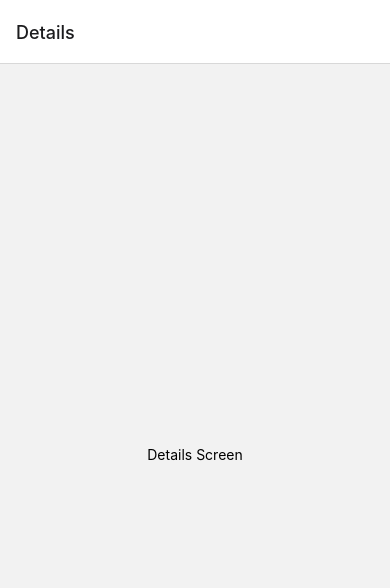
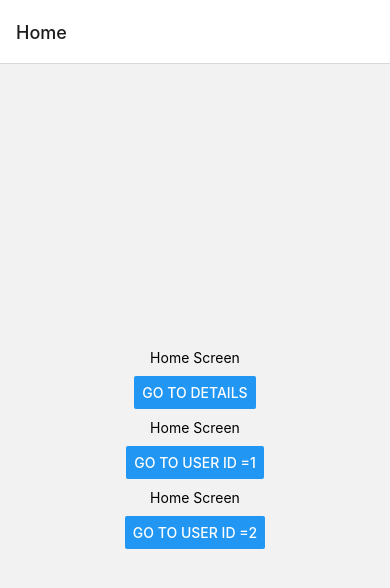
Before and after one commit to buihieus/react-native, a React Native app: screen / in a window 390 px wide. Shown: the top 588 px of the page. Built offline with nearby package versions, Linux system fonts and the light colour scheme.

Commit message:
video 46

```diff
--- a/App.tsx
+++ b/App.tsx
@@ -1,35 +1,63 @@
 import { useState } from "react";
-import { Keyboard, StyleSheet ,TouchableWithoutFeedback,View, Text} from "react-native";
+import { Keyboard, StyleSheet, TouchableWithoutFeedback, View, Text, Button } from "react-native";
 
 import InputTodo from "./components/todo/input.todo";//RELATIVE PATH
 import ListTodo from "./components/todo/list.todo";
 import FlexBox from "./components/todo/flexbox";
-import {NavigationContainer} from '@react-navigation/native';
+import { NavigationContainer } from '@react-navigation/native';
 import { createNativeStackNavigator } from '@react-navigation/native-stack';
-
-export default function App(){
+import { useNavigation } from "@react-navigation/native";
+export default function App() {
 
   const Stack = createNativeStackNavigator();
-    function HomeScreen() {
+
+  function HomeScreen(props: any) {
+    // console.log(">>> check props", props);
+    const navigation = props.navigation;
     return (
       <View style={{ flex: 1, alignItems: 'center', justifyContent: 'center' }}>
         <Text>Home Screen</Text>
+        <View style={{ marginVertical: 10 }}>
+          <Button
+            title="go to details"
+            onPress={() => navigation.navigate('Details')}
+          />
+        </View>
+        <Text>Home Screen</Text>
+        <View style={{ marginVertical: 10 }}>
+          <Button
+            title="go to user id =1"
+            onPress={() => navigation.navigate('Details')}
+          />
+        </View>
+        <Text>Home Screen</Text>
+        <View style={{ marginVertical: 10 }}>
+          <Button
+            title="go to user id =2"
+            onPress={() => navigation.navigate('Details')}
+          />
+        </View>
+
       </View>
     );
   }
 
 
-    function DetailsScreen() {
+  function DetailsScreen(props: any) {
+    const navigation: any = useNavigation();
     return (
       <View style={{ flex: 1, alignItems: 'center', justifyContent: 'center' }}>
         <Text>Details Screen</Text>
+        <Text>user id = ??</Text>
+        <Button title="go back home" onPress={() => navigation.goBack()}
+        />
       </View>
     );
   }
   return (
     <NavigationContainer>
       <Stack.Navigator>
-                {/* <Stack.Screen name="Home" component={HomeScreen} /> */}
+        <Stack.Screen name="Home" component={HomeScreen} />
         <Stack.Screen name="Details" component={DetailsScreen} />
       </Stack.Navigator>
     </NavigationContainer>
```
Lines whose indentation alone changed are shown as unchanged.
